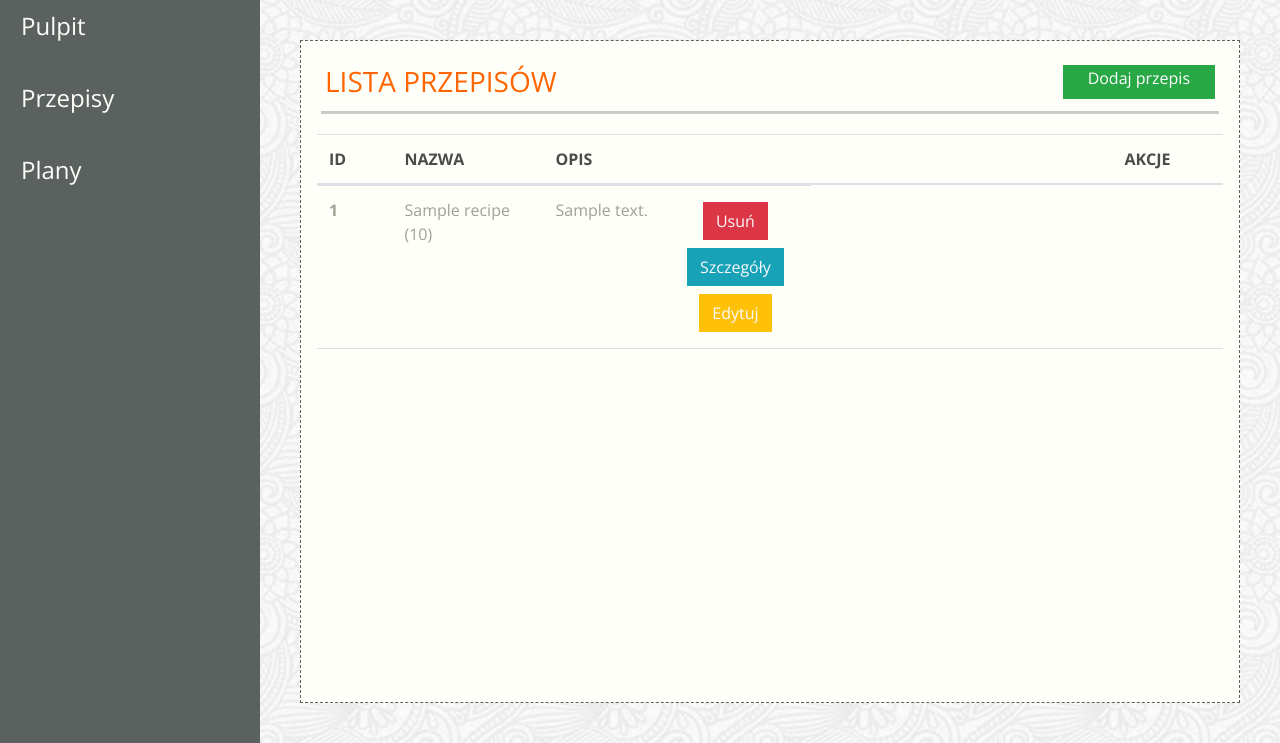
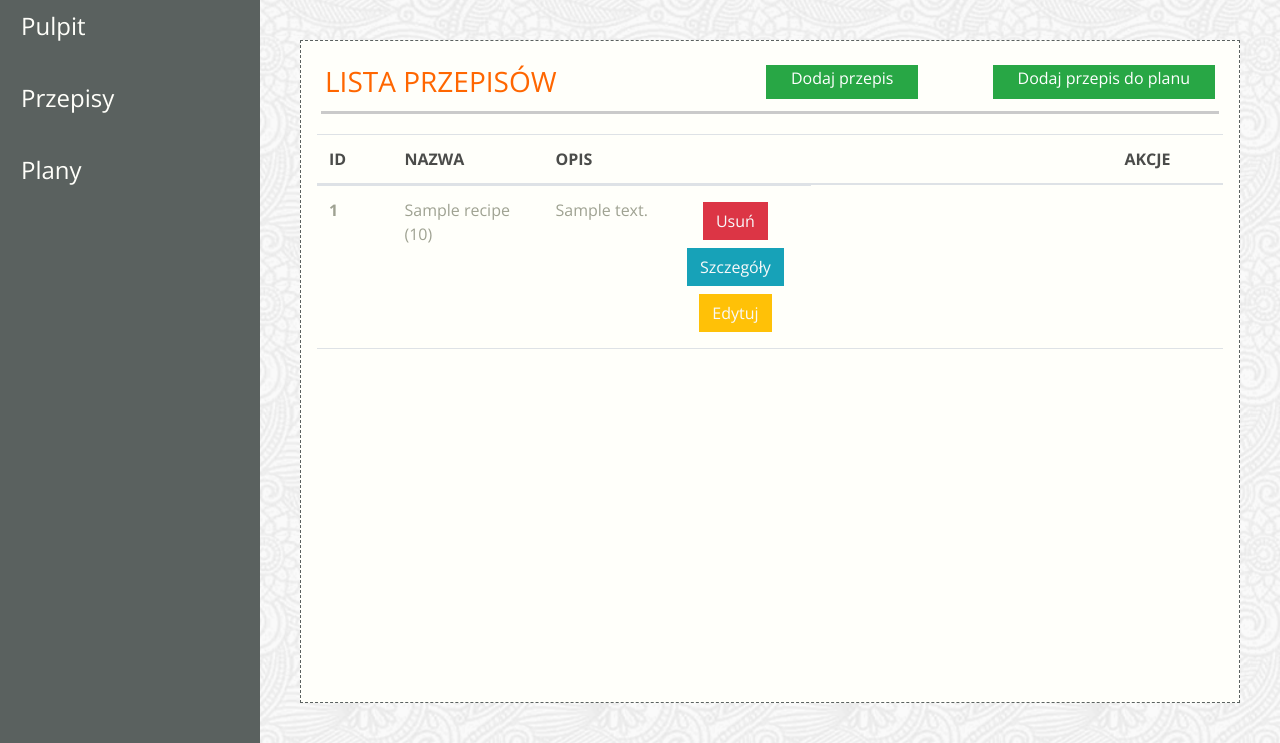
Before and after one commit to mateuszg1989/Jedzonko_scrum_project, a Django app: template jedzonko/templates/app-recipes.html in a window 1280 px wide. Shown: the part 84-827 px from the top of the page. Run offline with Django 3.2, Linux system fonts and the light colour scheme; the template is opened without the code that fills it: most values are stand-ins (such as "Sample title", 1, 10 or a date in 2020); some libraries are stand-ins or nearby versions; some web fonts are replaced.

Commit message:
czesc zmian 9.3

```diff
--- a/jedzonko/templates/app-details-schedules.html
+++ b/jedzonko/templates/app-details-schedules.html
@@ -10,7 +10,11 @@
         <div class="col d-flex justify-content-end mb-2 noPadding">
             <a href="/main/" class="btn btn-success rounded-0 pt-0 pb-0 pr-4 pl-4">Powrót</a>
         </div>
+        <div class="col d-flex justify-content-end mb-2 noPadding">
+            <a href="{% url 'add-recipe-to-plan' %}" class="btn btn-success rounded-0 pt-0 pb-0 pr-4 pl-4">Dodaj przepis do planu</a>
+        </div>
     </div>
+
 
     <div class="schedules-content">
         <div class="schedules-content-header">
--- a/jedzonko/templates/app-recipes.html
+++ b/jedzonko/templates/app-recipes.html
@@ -10,6 +10,10 @@
                 href="/recipe/add"
                 class="btn btn-success rounded-0 pt-0 pb-0 pr-4 pl-4">Dodaj
             przepis</a></div>
+         <div class="col d-flex justify-content-end mb-2 noPadding">
+            <a href="{% url 'add-recipe-to-plan' %}" class="btn btn-success rounded-0 pt-0 pb-0 pr-4 pl-4">Dodaj przepis do planu</a>
+        </div>
+
     </div>
     <table class="table border-bottom schedules-content">
         <thead>
--- a/jedzonko/templates/app-schedules.html
+++ b/jedzonko/templates/app-schedules.html
@@ -11,6 +11,9 @@
             <a href="{% url 'add-plan' %}"
                class="btn btn-success rounded-0 pt-0 pb-0 pr-4 pl-4">Dodaj
                 plan</a>
+        </div>
+         <div class="col d-flex justify-content-end mb-2 noPadding">
+            <a href="{% url 'add-recipe-to-plan' %}" class="btn btn-success rounded-0 pt-0 pb-0 pr-4 pl-4">Dodaj przepis do planu</a>
         </div>
     </div>
 
--- a/jedzonko/views.py
+++ b/jedzonko/views.py
@@ -137,7 +137,7 @@ class AddPlanView(View):
             Plan.objects.create(
                 name=name,
                 description=description)
-            return redirect('/plan/<id>/details')
+            return redirect('plan/list/')
         else:
             return render(request, 'app-add-schedules.html', {'form': form})
 
```
